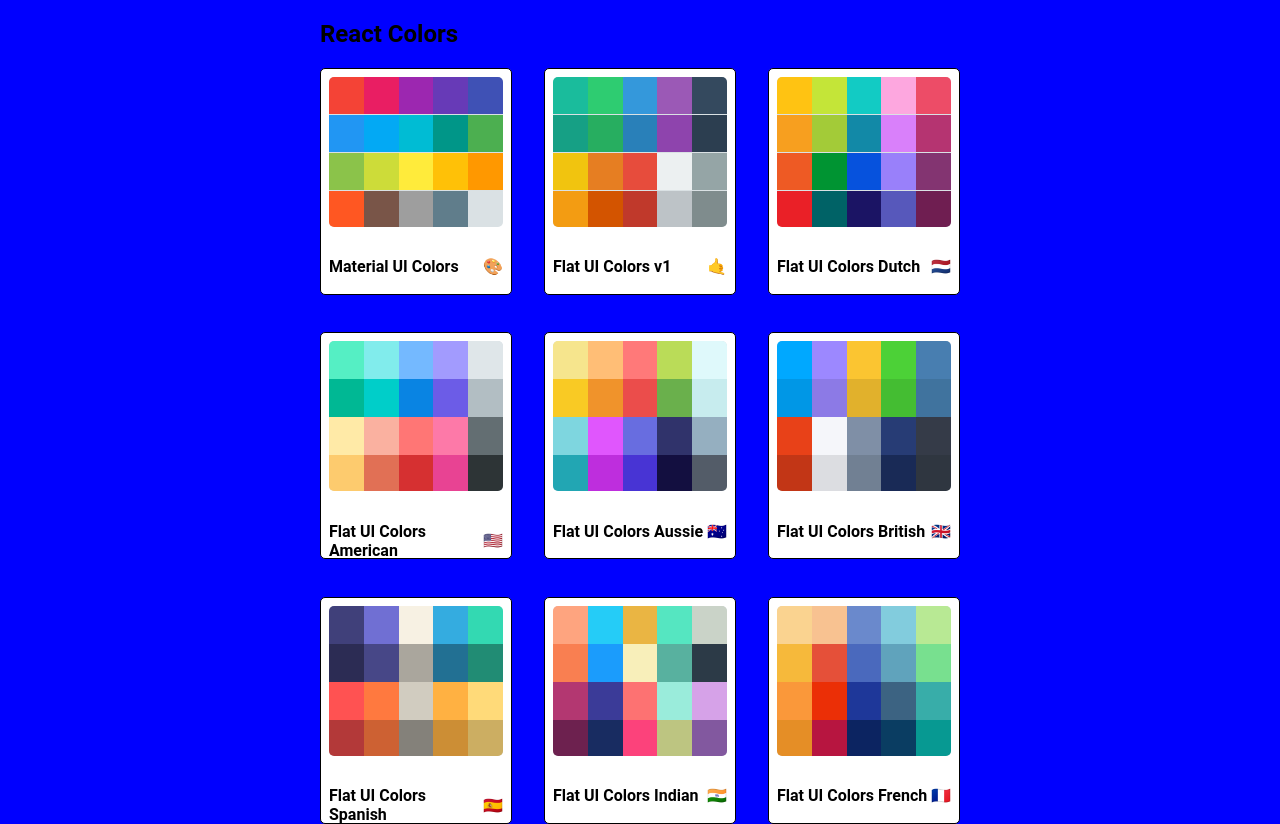
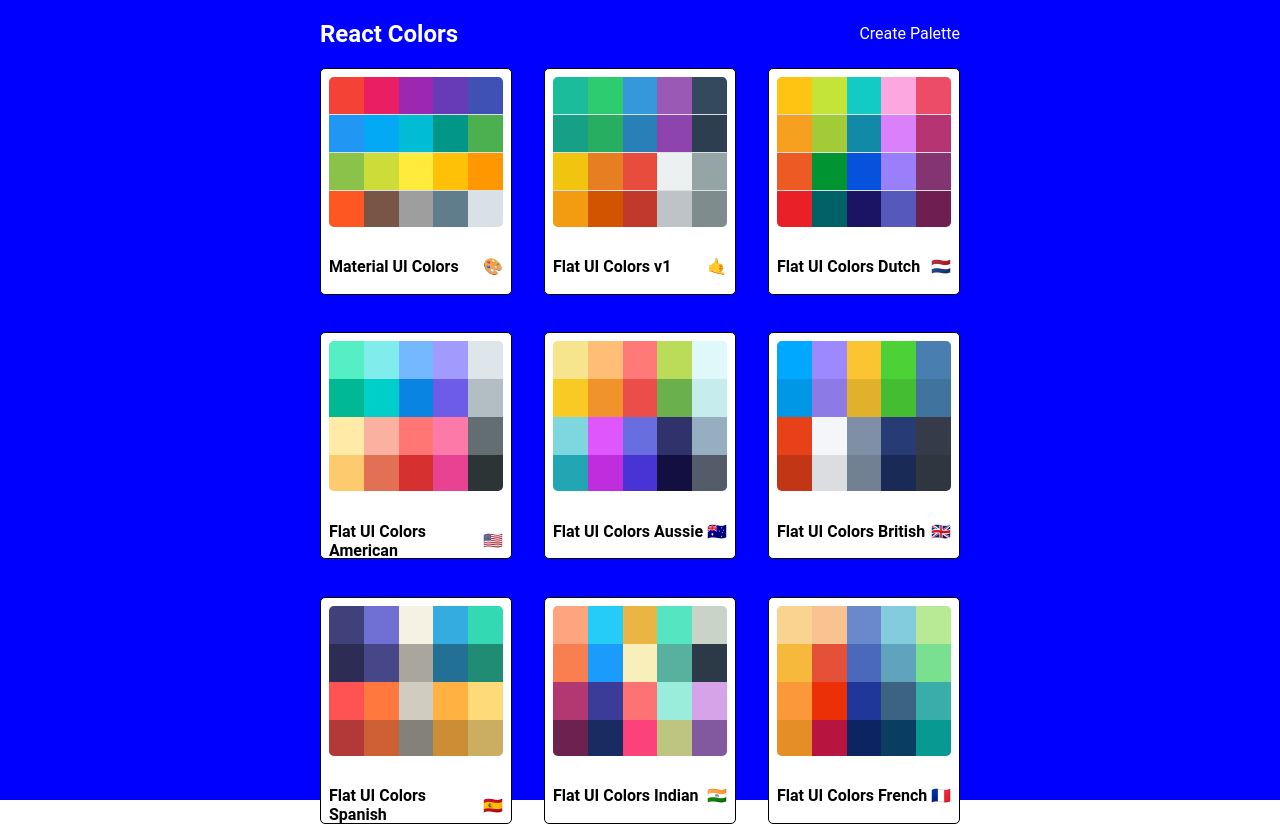
Before and after one commit to NiftiyevHasan/color-app, a React (Create React App) app: page / in a window 1280 px wide. Built offline with nearby package versions, Linux system fonts and the light colour scheme.

Commit message:
Add new palette form route

```diff
--- a/src/App.js
+++ b/src/App.js
@@ -5,6 +5,7 @@
 import { generatePalette } from "./colorHelpers";
 import PaletteList from "./PaletteList";
 import SinglePalette from "./SinglePalette";
+import NewPaletteForm from "./NewPaletteForm";
 
 class App extends Component {
   findPalette(id) {
@@ -16,6 +17,11 @@
       <Router>
         <div>
           <Switch>
+            <Route
+              exact
+              path="/palette/new"
+              render={(routeProps) => <NewPaletteForm {...routeProps} />}
+            />
             <Route
               exact
               path="/"
--- /dev/null
+++ b/src/NewPaletteForm.js
@@ -0,0 +1,8 @@
+import React, { Component } from "react";
+
+class NewPaletteForm extends Component {
+  render() {
+    return <div>NewPaletteForm</div>;
+  }
+}
+export default NewPaletteForm;
--- a/src/PaletteList.js
+++ b/src/PaletteList.js
@@ -2,6 +2,7 @@
 import MiniPalette from "./MiniPalette";
 import { Box } from "@mui/material";
 import styles from "./styles/PaletteListStyles.js";
+import { Link } from "react-router-dom";
 
 class PaletteList extends Component {
   linkToPalette(id) {
@@ -12,9 +13,11 @@
     return (
       <Box sx={styles.root}>
         <Box sx={styles.container}>
-          <nav sx={styles.nav}>
+          <Box component="nav" sx={styles.nav}>
             <h1>React Colors</h1>
-          </nav>
+            <Link to="palette/new">Create Palette</Link>
+          </Box>
+
           <Box sx={styles.palettes}>
             {palettes.map((palette) => (
               <MiniPalette
--- a/src/styles/PaletteListStyles.js
+++ b/src/styles/PaletteListStyles.js
@@ -1,36 +1,36 @@
-const root = {
+const styles = {
+  root: {
     backgroundColor: "blue",
-  heigh: "100vh",
+    height: "100vh",
     display: "flex",
     alignItems: "flex-start",
     justifyContent: "center",
-};
-const container = {
+  },
+  container: {
     width: "50%",
     display: "flex",
     alignItems: "flex-start",
     flexDirection: "column",
     flexWrap: "wrap",
-};
-const nav = {
+  },
+  nav: {
     display: "flex",
     width: "100%",
     justifyContent: "space-between",
-  color: "#fff",
-};
-const palettes = {
+    color: "white",
+    alignItems: "center",
+    "& a": {
+      color: "white !important",
+      textDecoration: "none",
+    },
+  },
+  palettes: {
     boxSizing: "border-box",
     width: "100%",
     display: "grid",
     gridTemplateColumns: "repeat(3,30%)",
     gridGap: "5%",
-};
-
-const styles = {
-  root,
-  container,
-  nav,
-  palettes,
+  },
 };
 
 export default styles;
```
Lines whose indentation alone changed are shown as unchanged.
